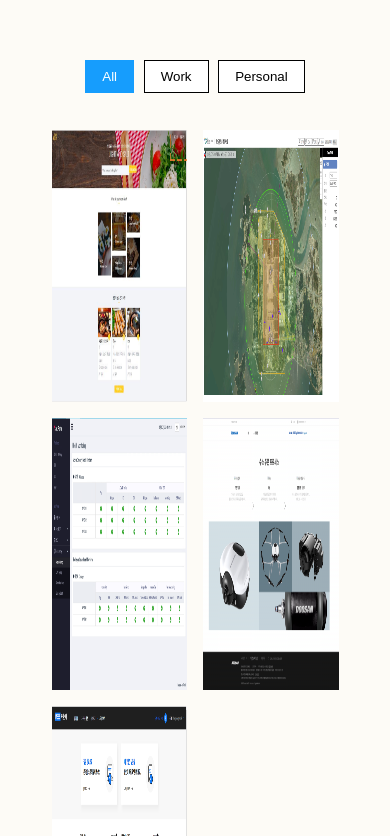
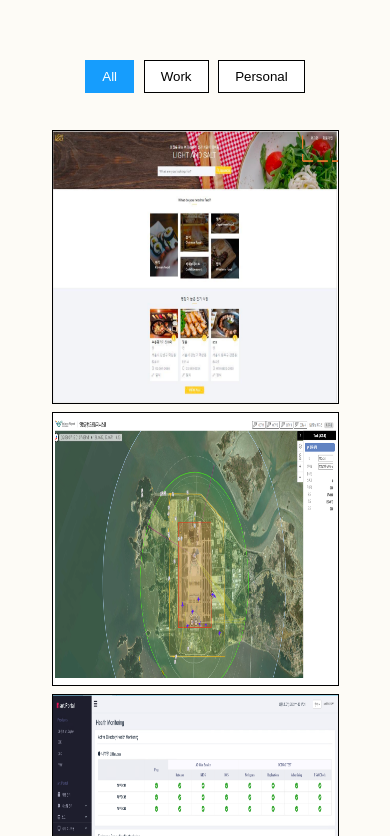
Before and after one commit to jisunbella/jisun-portfolio, a React (Create React App) app: page / in a window 390 px wide. Shown: the part 3628-4464 px from the top of the page. Built offline with nearby package versions, Linux system fonts and the light colour scheme.

Commit message:
add responsive on project page

```diff
--- a/src/components/portfolio/PortfolioArticle.css
+++ b/src/components/portfolio/PortfolioArticle.css
@@ -10,7 +10,7 @@
   /* height: 70vh; */
   overflow: hidden;
   /* border-radius: var(--border-radius); */
-  /* border: 1px solid var(--color-font-variant); */
+  border: 1px solid var(--color-black);
   transition: var(--transition);
 }
 
@@ -50,7 +50,13 @@
 
 /* ==================== Media Queries (Medium Devices) ==================== */
 @media screen and (max-width: 1024px) {
+  .portfolio__contents {
+    display: block;
+  }
 
+  .portfolio__content {
+    margin-bottom: 0.5rem;
+  }
 }
 
 /* ==================== Media Queries (Small Devices) ==================== */
```
